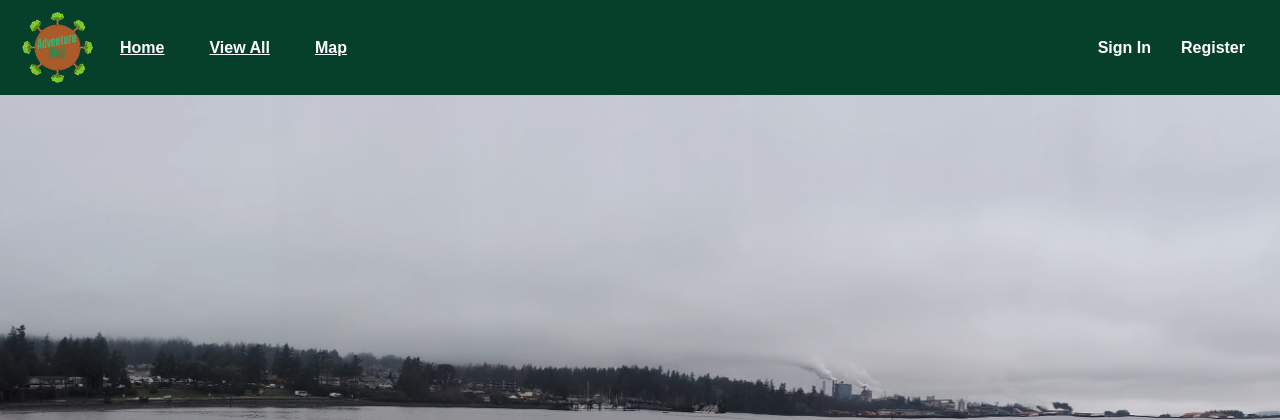
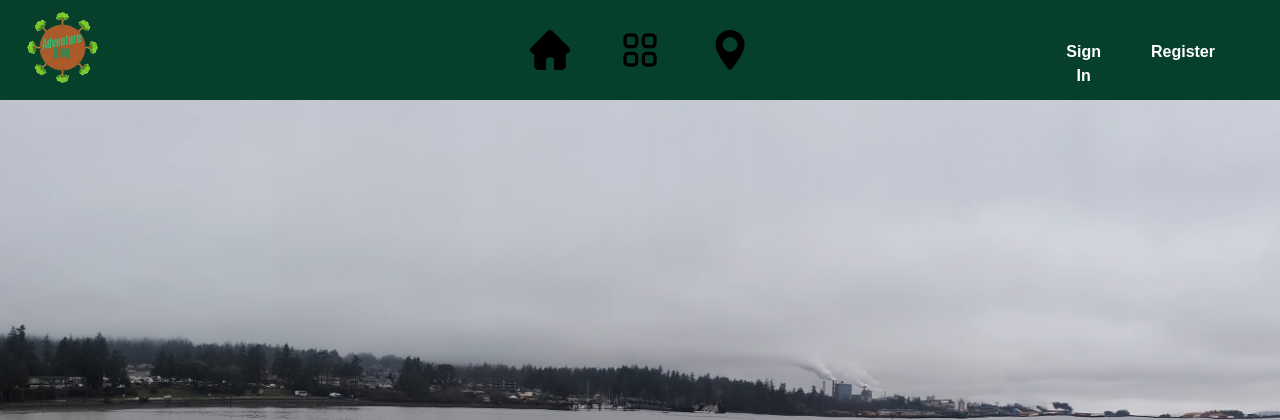
Before and after one commit to Mindstormman06/adventure-blogs, a PHP site: page /header.php in a window 1280 px wide. Shown: the top 420 px of the page. Run offline with PHP 8.4, Linux system fonts and the light colour scheme; some libraries are stand-ins or nearby versions.

Commit message:
Added Icons

```diff
--- a/header.php
+++ b/header.php
@@ -95,34 +95,53 @@ $activeFile = substr($activeFile, 1);
 
 <body>
 
-    <header>
-        <a href="index.php"><img src="logo_transparent.png" alt="Adventure Blogs Logo" class="logo" style="height: 75px;"></a>
+    <header class="sticky-top">
         <!-- <h1><a href="index.php">Adventure Blogs</a></h1> -->
         <!-- Navigation bar -->
         <div class="nav-container">
             <nav>
+                <a href="index.php" class="absolute left-0 top-0 logo-container"><img src="logo_transparent.png" alt="Adventure Blogs Logo" class="logo" style="height: 75px;"></a>
+                <div class="m-auto flex items-center justify-center ml-0">
                 <?php if ($isFlare !== true): ?>
-                    <a href="index.php" class="index">Home</a>
-                    <a href="view_all.php" class="view_all">View All</a>
-                    <a href="map.php" class="map">Map</a>
-                    <?php if (isset($_SESSION['user_id'])): ?>
-                        <a href="dashboard.php" class="dashboard">Create Post</a>
+                    <?php
+                        if ($activeFile === 'index') {
+                            echo '<a href="index.php" class="index"><img src="/assets/home_active.png" class="w-10 h-10"></a>';
+                        } else {
+                            echo '<a href="index.php" class="index"><img src="/assets/home.png" class="w-10 h-10"></a>';
+                        }
+                        if ($activeFile === 'view_all') {
+                            echo '<a href="view_all.php" class="view_all"><img src="/assets/all_active.png" class="w-10 h-10"></a>';
+                        } else {
+                            echo '<a href="view_all.php" class="view_all"><img src="/assets/all.png" class="w-10 h-10"></a>';
+                        }
+                        if ($activeFile === 'map') {
+                            echo '<a href="map.php" class="map"><img src="/assets/map_active.png" class="w-10 h-10"></a>';
+                        } else {
+                            echo '<a href="map.php" class="create"><img src="/assets/map.png" class="w-10 h-10"></a>';
+                        }
+                     if (isset($_SESSION['user_id'])): ?>
+                        <?php if ($activeFile === 'dashboard') {
+                            echo '<a href="dashboard.php" class="dashboard"><img src="/assets/add_active.png" class="w-10 h-10"></a>';
+                        } else {
+                            echo '<a href="dashboard.php" class="dashboard"><img src="/assets/add.png" class="w-10 h-10"></a>';
+                        } ?>
                         <!-- <a href="flare.php">🔥 Flare (Beta) 🔥</a> -->
                     <?php endif; ?>
+                </div>
 
                 <?php endif; ?>
                 <?php if ($isFlare === true): ?>
                     <a href="index.php">&larr; Back to Adventure Blogs</a>
                 <?php endif; ?>
                 <!-- User Info -->
-                <div class="user-info">
+                <div class="user-info top-[10px]">
 
                     <?php if (isset($_SESSION['user_id'])): ?>
                         <div>
                             <button id="dropdownUserAvatarButton" data-dropdown-toggle="dropdownAvatar" class="flex text-sm bg-adventure-green rounded-full md:me-0" type="button">
                             <span class="sr-only">Open user menu</span>
                             <!-- Fixed! -->
-                            <img class="w-8 h-8 rounded-full mx-auto object-cover" src="<?php echo($user['profile_photo'])?>" alt="user photo">
+                            <img class="w-8 h-8 rounded-full mx-auto object-cover" src="<?php echo($user['profile_photo'])?>" alt="user photo" style="height: 75px; width: 75px;">
                             </button>
                         </div>
 
@@ -143,11 +162,14 @@ $activeFile = substr($activeFile, 1);
                             <a href="logout.php" class="block px-4 text-sm text-gray-700 hover:bg-gray-100 dark:hover:bg-gray-600 dark:text-gray-200 dark:hover:text-white">Sign out</a>
                             </div>
                         </div>
-                    <?php else: ?>
-                        <a href="login.php" class="login">Sign In</a>
-                        <a href="register.php" class="register">Register</a>
-                    <?php endif; ?>
+
                 </div>
+                <?php else: ?>
+                <div class="user-info w-full flex justify-end top-5">
+                    <a href="login.php" class="login">Sign In</a>
+                    <a href="register.php" class="register">Register</a>
+                </div>
+                <?php endif; ?>
             </nav>
         </div>
     </header>
--- a/style.css
+++ b/style.css
@@ -76,7 +76,7 @@ nav a {
     color: white;
     text-decoration: none;
     font-weight: bold;
-    padding: 10px 15px;
+    padding: 10px 25px;
 }
 
 nav a:hover {
@@ -101,8 +101,8 @@ nav a:hover {
 .user-info {
     position: absolute;
     right: 20px;
-    display: flex;
-    align-items: center;
+    /* display: flex; */
+    /* align-items: center; */
 }
 .username {
     color: lightblue;
@@ -147,6 +147,9 @@ nav a:hover {
         position: static;
         right: auto;
     }
+    .logo-container {
+        position: static;
+    }
 
     .username {
         font-size: 14px;
@@ -154,6 +157,10 @@ nav a:hover {
         white-space: nowrap;
         overflow: hidden;
         text-overflow: ellipsis;
+    }
+
+    .nav-buttons {
+        flex-direction: column;
     }
 }
 
@@ -467,3 +474,7 @@ form label {
 .bg-adventure-green {
     background-color: #06402B;
 }
+
+.nav-buttons {
+    flex-direction: row;
+}
```
Also changed, not shown: assets/add.png (added), assets/add_active.png (added), assets/all.png (added), assets/all_active.png (added), assets/home.png (added), assets/home_active.png (added), assets/map.png (added), assets/map_active.png (added).
